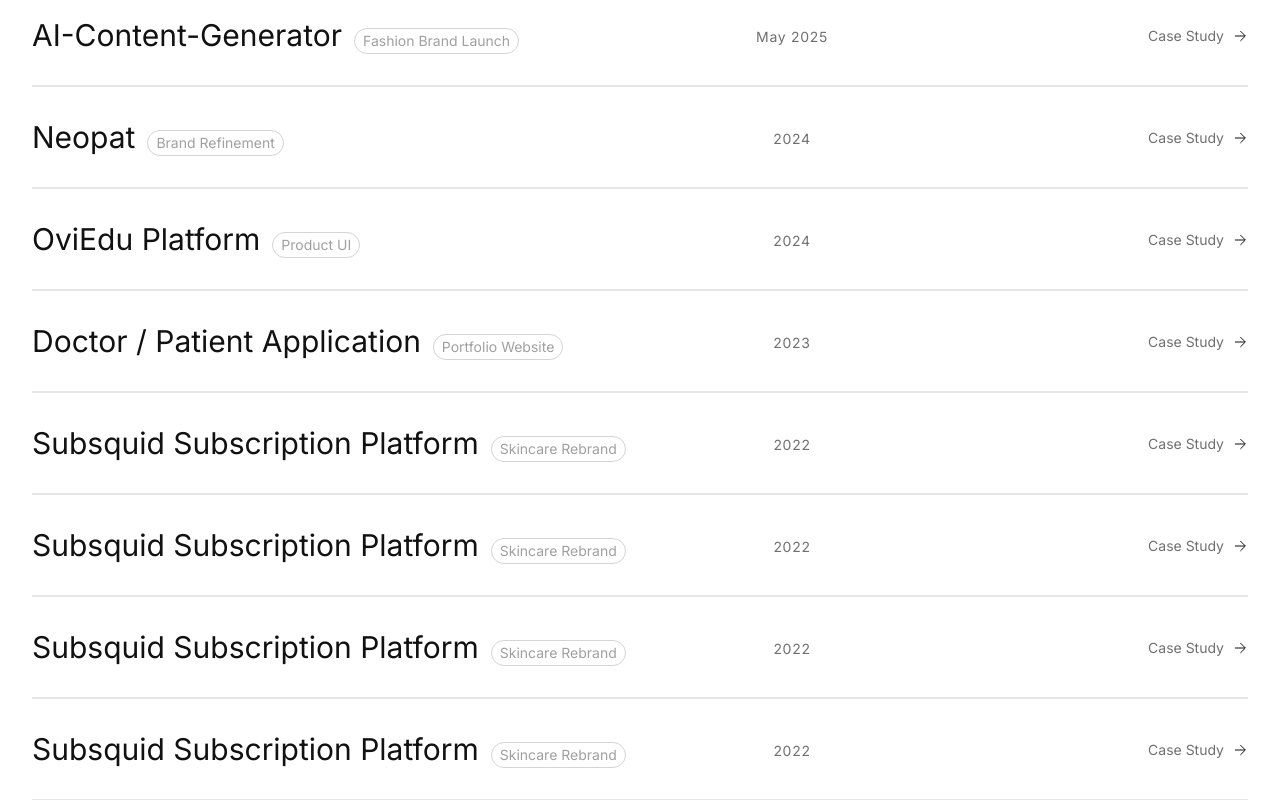
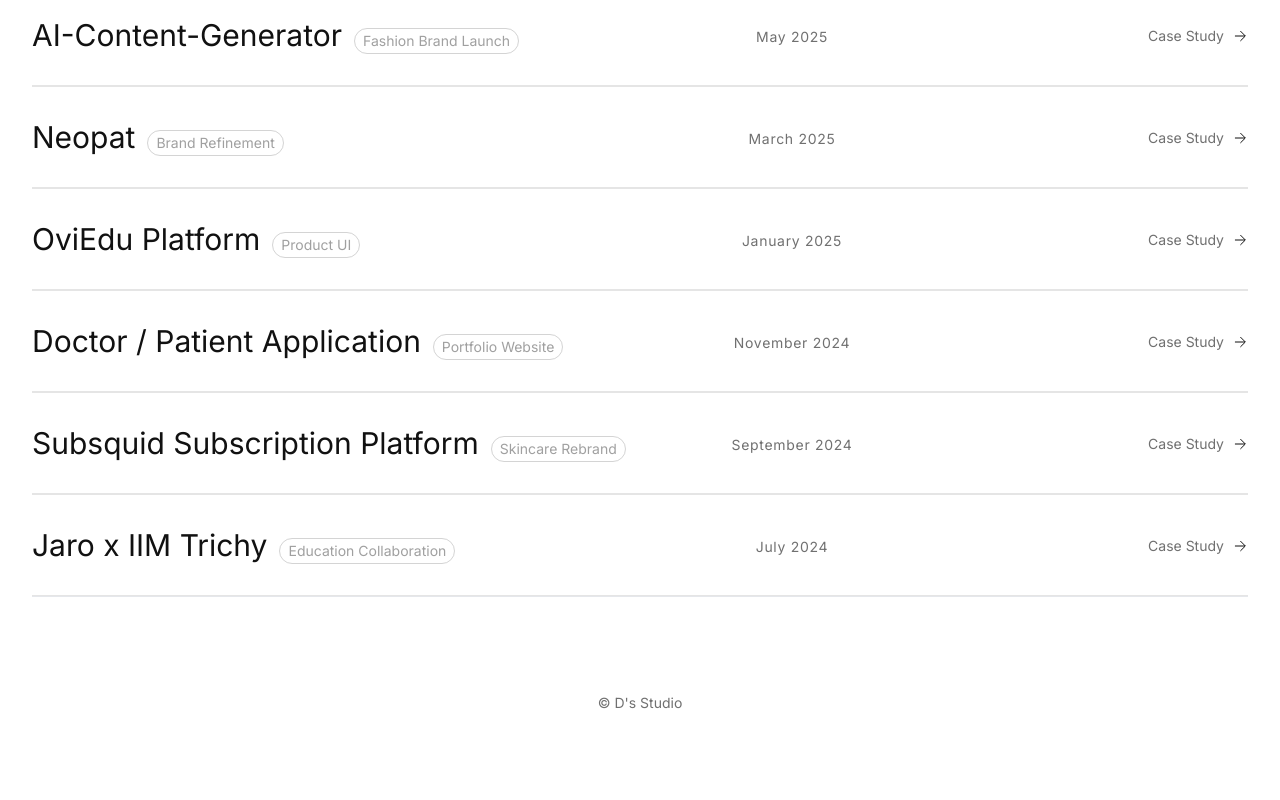
Before and after one commit to zdawan/projects, a React (Create React App) app: page / in a window 1280 px wide. Shown: the part 580-1380 px from the top of the page. Built offline with nearby package versions, Linux system fonts and the light colour scheme; the HTML template or start-up script is replaced by a standard one.

Commit message:
first commit

```diff
--- a/src/data/projects.js
+++ b/src/data/projects.js
@@ -34,7 +34,7 @@
   {
     id: "neopat",
     title: "Neopat",
-    year: 2024,
+    year: "March 2025",
     type: "Brand Refinement",
     categories: ["/Brand Identity", "/Strategy"],
     image: Wireframe2,
@@ -42,7 +42,7 @@
   {
     id: "ovi-edu-platform",
     title: "OviEdu Platform",
-    year: 2024,
+    year: "January 2025",
     type: "Product UI",
     categories: ["/Web design", "/Digital Design"],
     image: Wireframe3,
@@ -50,7 +50,7 @@
   {
     id: "doctor-patient-app",
     title: "Doctor / Patient Application",
-    year: 2023,
+    year: "November 2024",
     type: "Portfolio Website",
     categories: ["/Web design", "/Digital Design"],
     image: Wireframe4,
@@ -58,33 +58,17 @@
   {
     id: "subsquid",
     title: "Subsquid Subscription Platform",
-    year: 2022,
+    year: "September 2024",
     type: "Skincare Rebrand",
     categories: ["/Brand Identity"],
     image: Wireframe5,
   },
   {
-    id: "subsquid",
-    title: "Subsquid Subscription Platform",
-    year: 2022,
-    type: "Skincare Rebrand",
-    categories: ["/Brand Identity"],
-    image: Wireframe5,
-  },
-  {
-    id: "subsquid",
-    title: "Subsquid Subscription Platform",
-    year: 2022,
-    type: "Skincare Rebrand",
-    categories: ["/Brand Identity"],
-    image: Wireframe5,
-  },
-  {
-    id: "subsquid",
-    title: "Subsquid Subscription Platform",
-    year: 2022,
-    type: "Skincare Rebrand",
-    categories: ["/Brand Identity"],
+    id: "jaro",
+    title: "Jaro x IIM Trichy",
+    year: "July 2024",
+    type: "Education Collaboration",
+    categories: ["/Brand Identity", "/Digital Design"],
     image: Wireframe5,
   },
 ];
```
